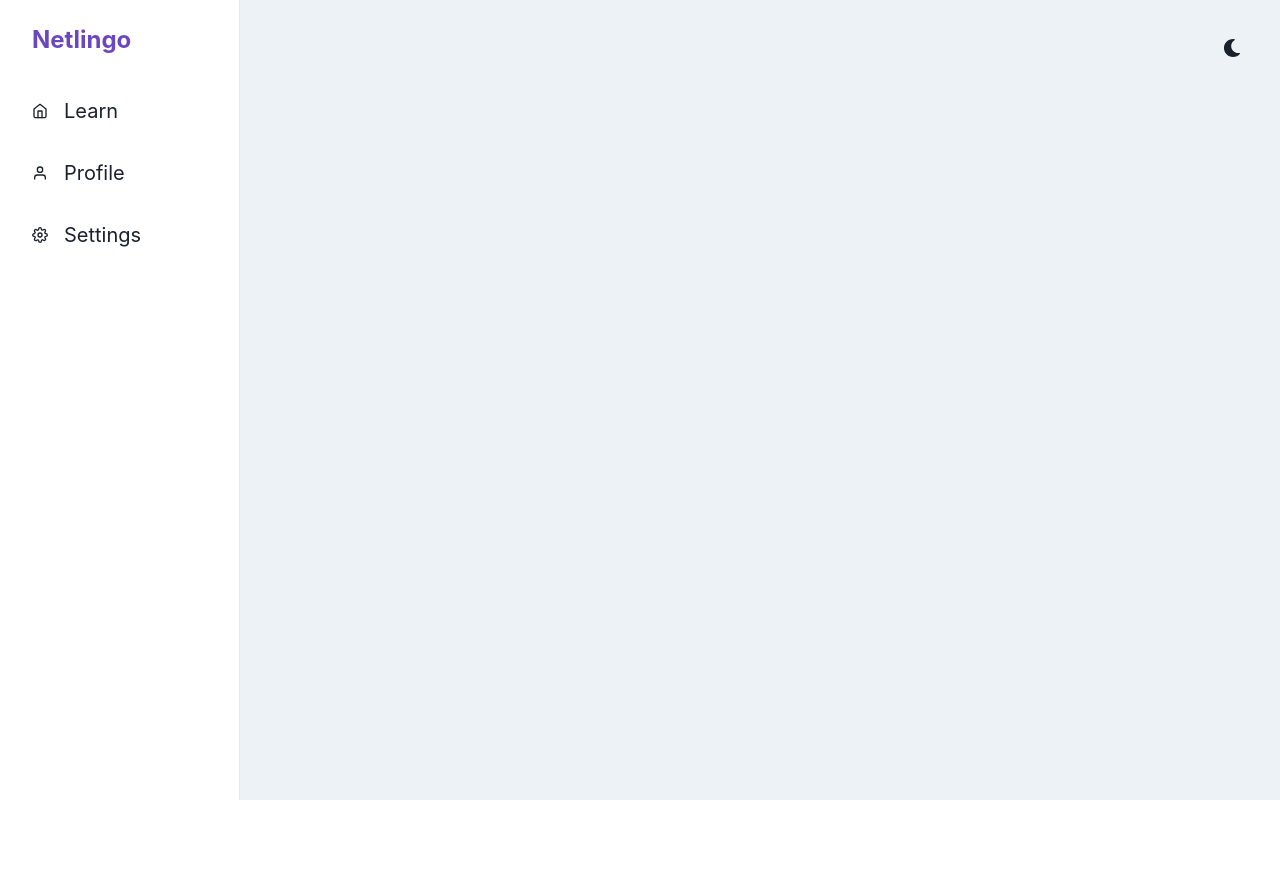
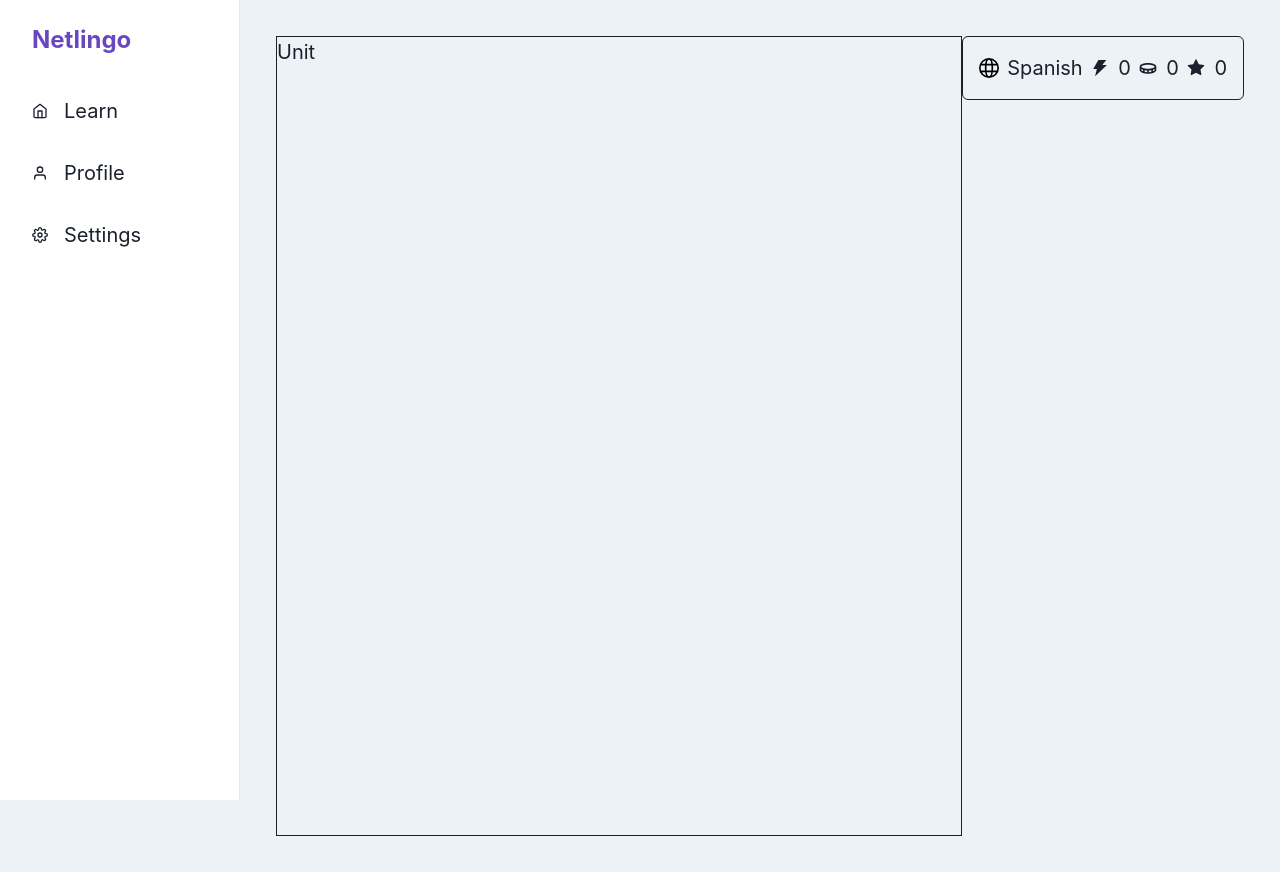
Before and after one commit to KasraTabrizi/Netlingo, a React (Create React App) app: page / in a window 1280 px wide. Before the commit the page ends 800 px from the top, so only its background shows below. Built offline with nearby package versions, Linux system fonts and the light colour scheme.

Commit message:
add box and statusbar

```diff
--- a/src/App.tsx
+++ b/src/App.tsx
@@ -1,18 +1,31 @@
 import * as React from "react";
-import { ChakraProvider, Box, Grid, theme } from "@chakra-ui/react";
-import { ColorModeSwitcher } from "./ColorModeSwitcher";
-import Sidebar from "./components/Sidebar/Sidebar";
+import { ChakraProvider, Box, Flex, theme } from "@chakra-ui/react";
+// import { ColorModeSwitcher } from "./ColorModeSwitcher";
+import Sidebar from "./components/Navbar/Sidebar";
+import StatusBar from "./components/StatusBar";
+
+const list = {
+  language: "Spanish",
+  streak: 0,
+  coins: 0,
+  experience: 0,
+};
 
 export const App = () => (
   <ChakraProvider theme={theme}>
     <Box minH="100vh" fontSize="xl">
       <Sidebar>
-        <Grid p={3}>
-          <ColorModeSwitcher
-            justifySelf="flex-end"
-            display={{ base: "none", md: "flex" }}
-          />
-        </Grid>
+        <Flex
+          p="5"
+          alignItems="flex-start"
+          justifyContent="space-between"
+          flexDirection={{ base: "column-reverse", md: "row" }}
+        >
+          <Box minH="100vh" w="full" border="1px">
+            Unit
+          </Box>
+          <StatusBar list={list} />
+        </Flex>
       </Sidebar>
     </Box>
   </ChakraProvider>
--- a/src/components/Sidebar/MobileNav.tsx
+++ b/src/components/Navbar/MobileNav.tsx
@@ -7,7 +7,7 @@ import {
   FlexProps,
 } from "@chakra-ui/react";
 import { FiMenu } from "react-icons/fi";
-import { ColorModeSwitcher } from "../../ColorModeSwitcher";
+// import { ColorModeSwitcher } from "../../ColorModeSwitcher";
 
 interface MobileProps extends FlexProps {
   onOpen: () => void;
@@ -23,7 +23,7 @@ const MobileNav = ({ onOpen, ...rest }: MobileProps) => {
       bg={useColorModeValue("white", "gray.900")}
       borderBottomWidth="1px"
       borderBottomColor={useColorModeValue("gray.200", "gray.700")}
-      justifyContent="space-between"
+      justifyContent="flex-start"
       {...rest}
     >
       <IconButton
@@ -35,10 +35,10 @@ const MobileNav = ({ onOpen, ...rest }: MobileProps) => {
       <Text fontSize="2xl" ml="8" fontWeight="bold" color="purple.600">
         Netlingo
       </Text>
-      <ColorModeSwitcher
+      {/* <ColorModeSwitcher
         justifySelf="flex-end"
         display={{ base: "flex", md: "none" }}
-      />
+      /> */}
     </Flex>
   );
 };
--- /dev/null
+++ b/src/components/StatusBar.tsx
@@ -0,0 +1,52 @@
+import React from "react";
+import { Flex, Text, Icon, FlexProps } from "@chakra-ui/react";
+import { BiCoin } from "react-icons/bi";
+import { AiFillThunderbolt, AiFillStar } from "react-icons/ai";
+import { GrLanguage } from "react-icons/gr";
+import { IconType } from "react-icons";
+
+interface StatusBarProps extends FlexProps {
+  list: {
+    language: string;
+    streak: Number;
+    coins: Number;
+    experience: Number;
+  };
+}
+
+interface StatusItemProps {
+  name: string;
+  icon: IconType;
+  value: string;
+}
+
+const StatusItems: Array<StatusItemProps> = [
+  { name: "language", icon: GrLanguage, value: "Spanish" },
+  { name: "streak", icon: AiFillThunderbolt, value: "0" },
+  { name: "coins", icon: BiCoin, value: "0" },
+  { name: "experience", icon: AiFillStar, value: "0" },
+];
+
+const StatusBar = ({ list }: StatusBarProps) => {
+  return (
+    <Flex
+      border="1px"
+      borderRadius="md"
+      alignItems="center"
+      justifyContent="space-between"
+      p="4"
+      w="sm"
+    >
+      {StatusItems.map((status) => {
+        return (
+          <Flex alignItems="center">
+            <Icon key={status.name} mr="2" fontSize="20" as={status.icon} />
+            <Text>{status.value}</Text>
+          </Flex>
+        );
+      })}
+    </Flex>
+  );
+};
+
+export default StatusBar;
```
Also changed, not shown: src/components/Navbar/NavItem.tsx (renamed from src/components/Sidebar/NavItem.tsx), src/components/Navbar/Sidebar.tsx (renamed from src/components/Sidebar/Sidebar.tsx), src/components/Navbar/SidebarContent.tsx (renamed from src/components/Sidebar/SidebarContent.tsx).
